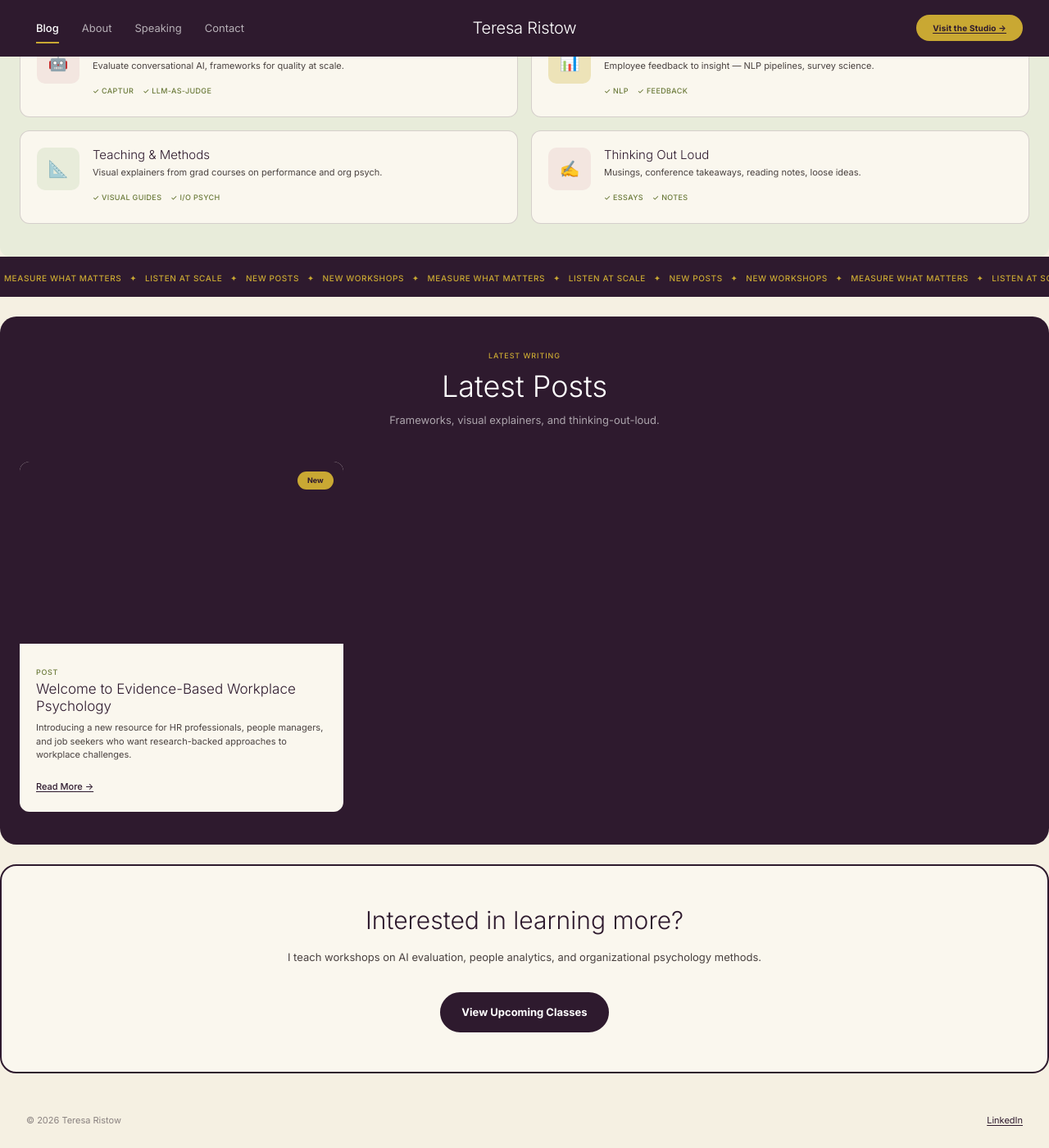
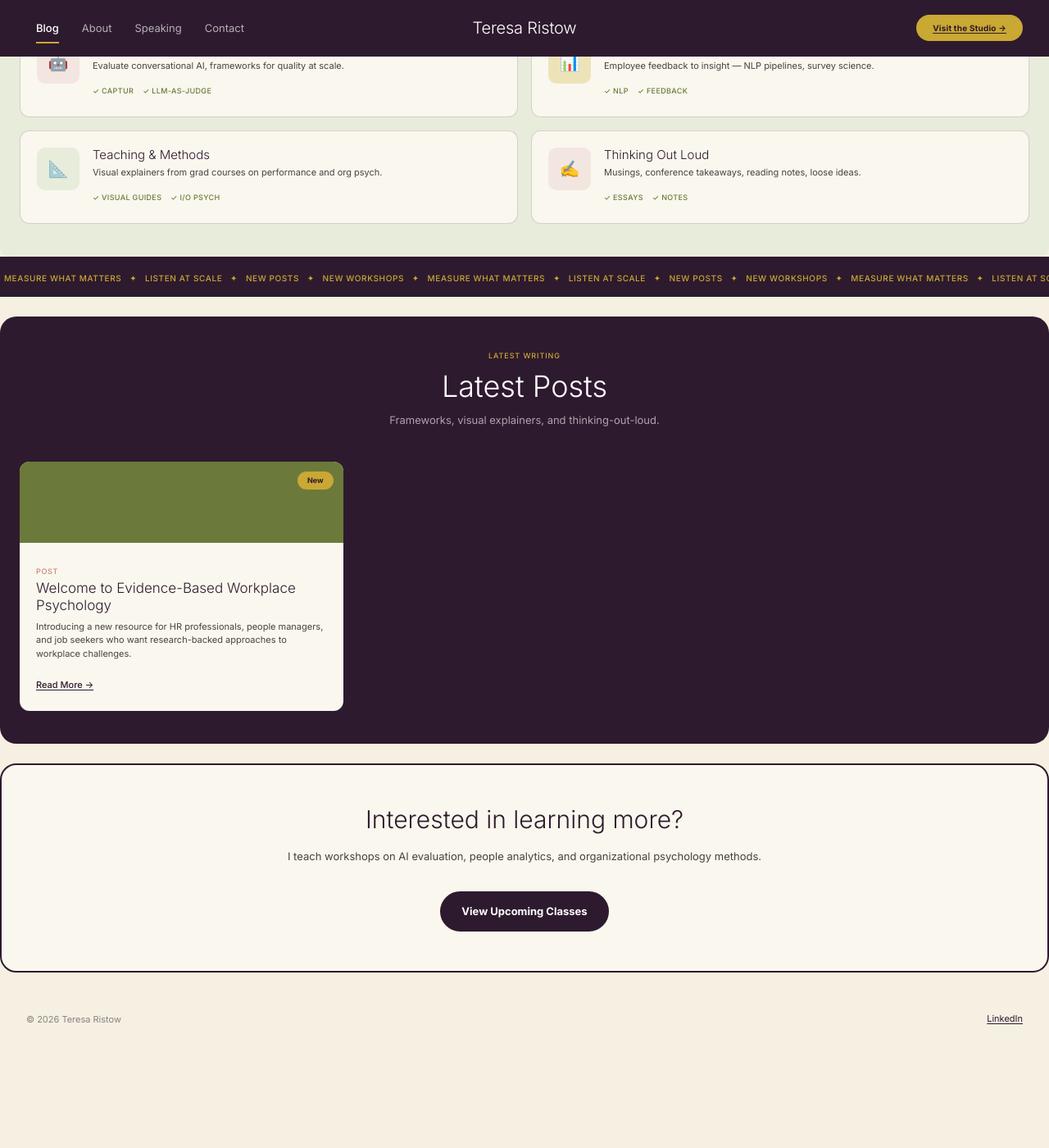
Before and after one commit to christopher-at-loom/teresa-ristow-io, a Jekyll site: the page built from index.html, in a window 1280 px wide and 1400 px high, scrolled down 792 px. Shown: the whole window at 82% size. Built offline with Jekyll 4.4.1, drawn with Linux system fonts in a browser that asks for light colours; after the commit the page ends 2069 px from its top, so only the background shows below that.

Commit message:
Update featured card image aspect ratio and adjust color cycling for improved visual consistency

```diff
--- a/assets/css/style.css
+++ b/assets/css/style.css
@@ -1537,7 +1537,7 @@ hr {
 }
 
 .featured-card__image {
-  aspect-ratio: 16 / 9;
+  aspect-ratio: 4 / 1;
   overflow: hidden;
   display: flex;
   align-items: center;
--- a/index.html
+++ b/index.html
@@ -103,14 +103,14 @@ title: Home
   <div class="dark-posts__grid">
     {% for post in site.posts limit:3 %}
     <article class="featured-card">
-      <div class="featured-card__image featured-card__image--{% cycle 'plum', 'olive', 'terracotta' %}">
+      <div class="featured-card__image featured-card__image--{% cycle 'olive', 'terracotta', 'plum' %}">
         {% if post.category %}
         <span class="featured-card__image-text">{{ post.category | upcase | truncate: 5, "" }}</span>
         {% endif %}
         {% if forloop.first %}<span class="featured-card__badge">New</span>{% endif %}
       </div>
       <div class="featured-card__body">
-        <span class="featured-card__tag featured-card__tag--{% cycle 'plum', 'olive', 'terracotta' %}">{{ post.categories | join: " · " | upcase | default: "POST" }}</span>
+        <span class="featured-card__tag featured-card__tag--{% cycle 'olive', 'terracotta', 'plum' %}">{{ post.categories | join: " · " | upcase | default: "POST" }}</span>
         <h3 class="featured-card__title">{{ post.title }}</h3>
         {% if post.excerpt %}
         <p class="featured-card__excerpt">{{ post.excerpt | strip_html | truncatewords: 20 }}</p>
```
